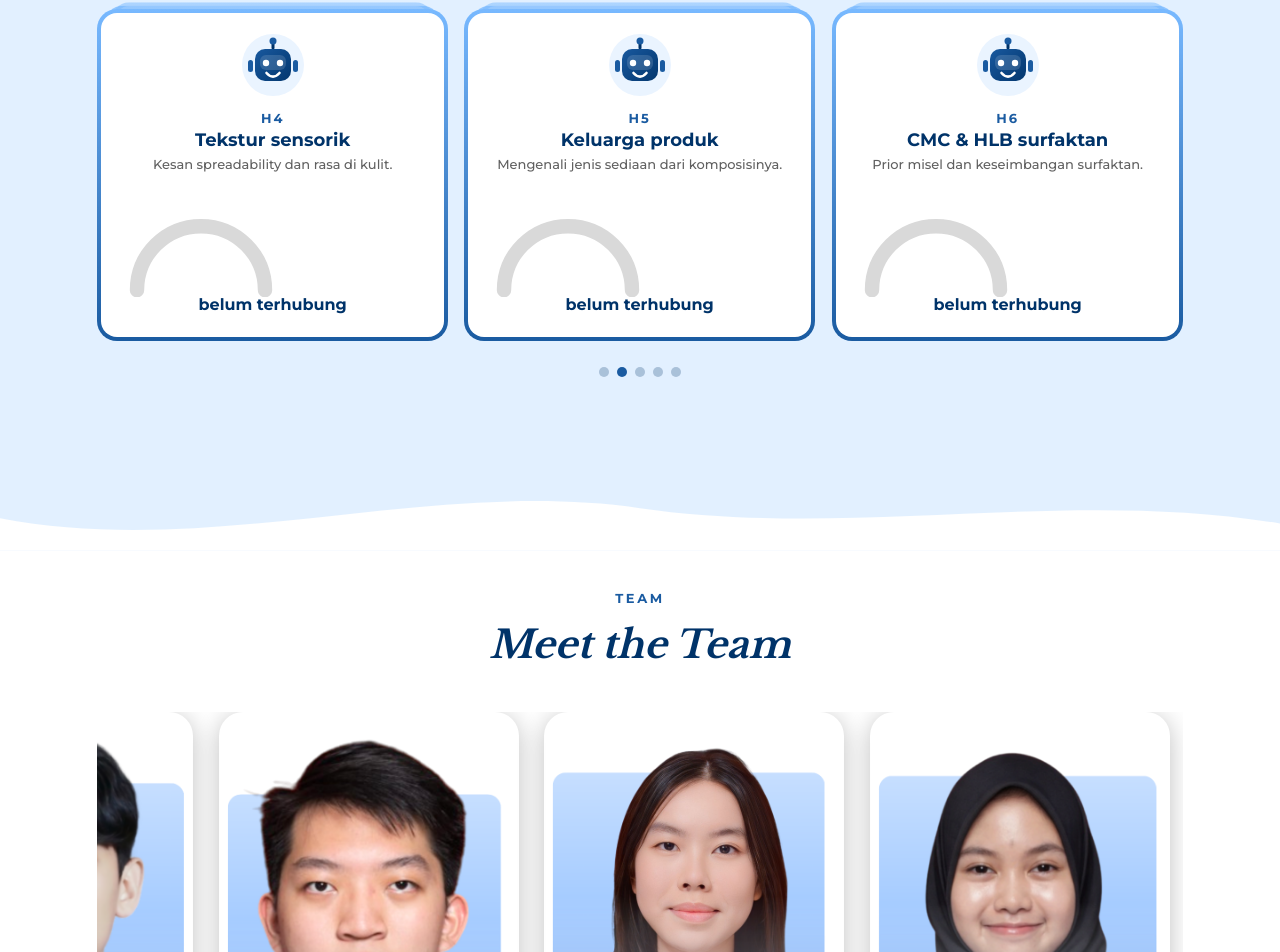
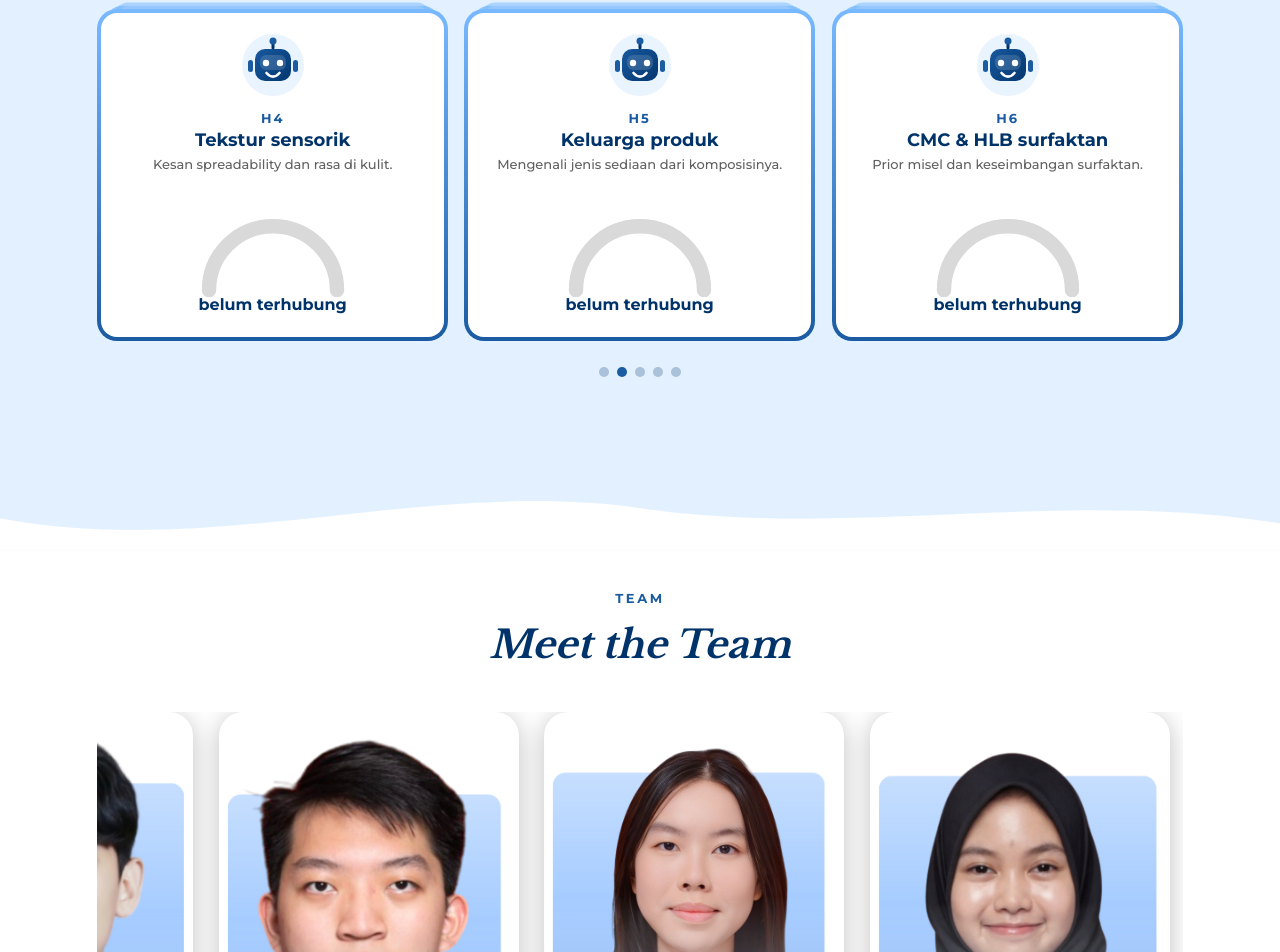
Before and after one commit to NovagonAI/novagon-app, a Next.js app: page / in a window 1280 px wide. Shown: the part 3632-4584 px from the top of the page. Built offline with nearby package versions, Linux system fonts and the light colour scheme; no server answers.

Commit message:
fix(landing): centre the head metric arc in its card

```diff
--- a/src/components/landing/HeadModels.tsx
+++ b/src/components/landing/HeadModels.tsx
@@ -40,7 +40,7 @@ function Arc({ value }: { value: number | null }) {
   const half = Math.PI * r
   const d = `M 10 52 A ${r} ${r} 0 0 1 90 52`
   return (
-    <svg viewBox="0 0 100 56" className="w-full max-w-[160px]" aria-hidden="true">
+    <svg viewBox="0 0 100 56" className="mx-auto block w-full max-w-[160px]" aria-hidden="true">
       <path d={d} fill="none" stroke="#d9d9d9" strokeWidth="9" strokeLinecap="round" />
       {value != null && <path d={d} fill="none" stroke="#1a5ba1" strokeWidth="9" strokeLinecap="round" strokeDasharray={`${half * value} ${half}`} />}
     </svg>
```
